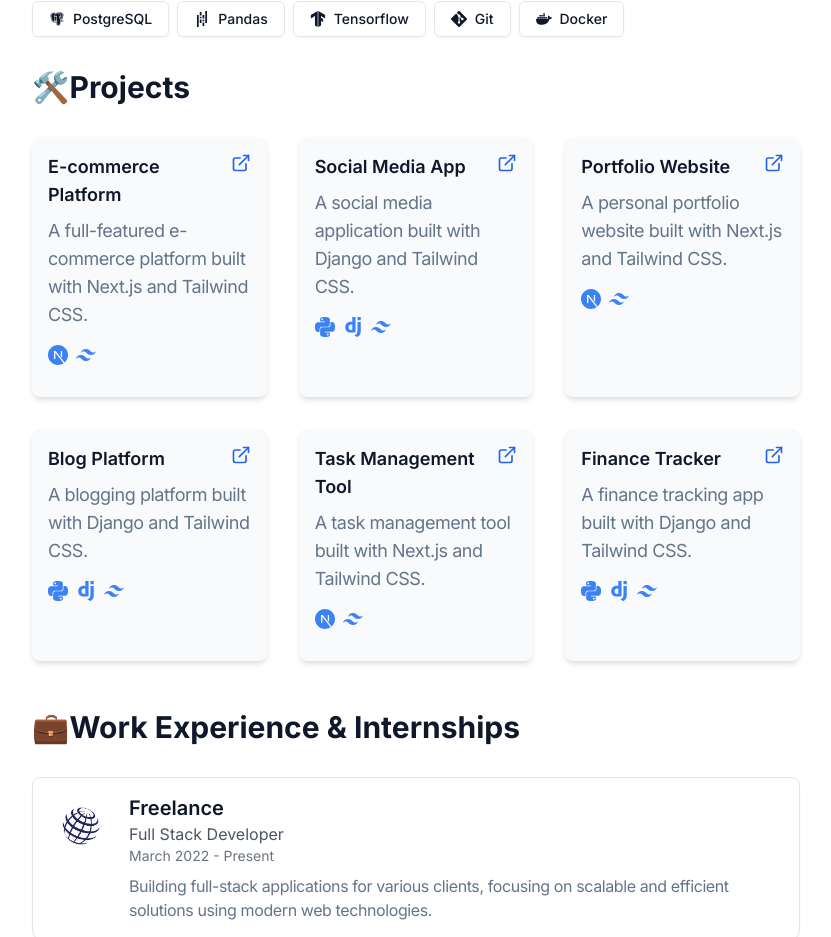
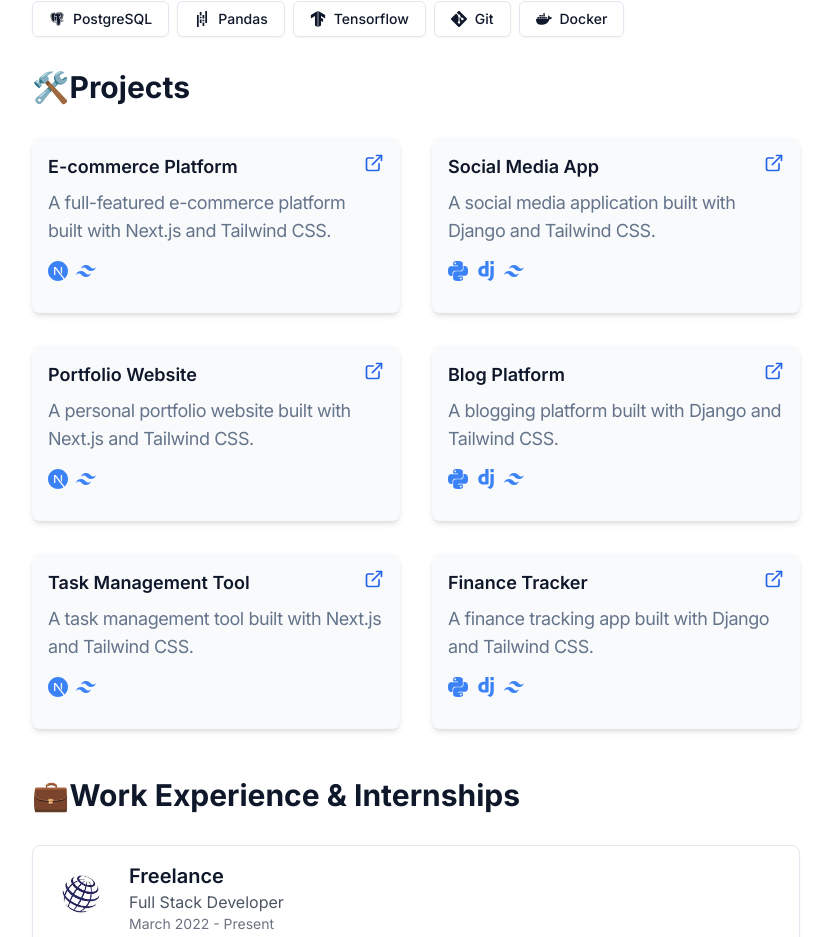
Before and after one commit to danieltsega/portfolio-website, a Next.js app: page / in a window 1280 px wide. Shown: the part 788-1725 px from the top of the page, without its empty margins (224-1055 px from the left). Built offline with nearby package versions, Linux system fonts and the light colour scheme.

Commit message:
update: update project section grid layout for larger screens

```diff
--- a/src/components/project-section.tsx
+++ b/src/components/project-section.tsx
@@ -7,7 +7,7 @@
   return (
     <section className="py-8 px-4 md:px-0">
       <h1 className="text-3xl font-bold text-start mb-8">🛠️Projects</h1>
-      <div className="grid gap-8 sm:grid-cols-1 md:grid-cols-2 lg:grid-cols-3">
+      <div className="grid gap-8 sm:grid-cols-1 md:grid-cols-2 lg:grid-cols-2">
         {projects.map((project, index) => (
           <ProjectCard
             key={index}
@@ -15,7 +15,6 @@
             title={project.title}
             description={project.description}
             technologies={project.technologies}
-            liveDemoLink={project.liveDemoLink}
             githubLink={project.githubLink}
           />
         ))}
```
